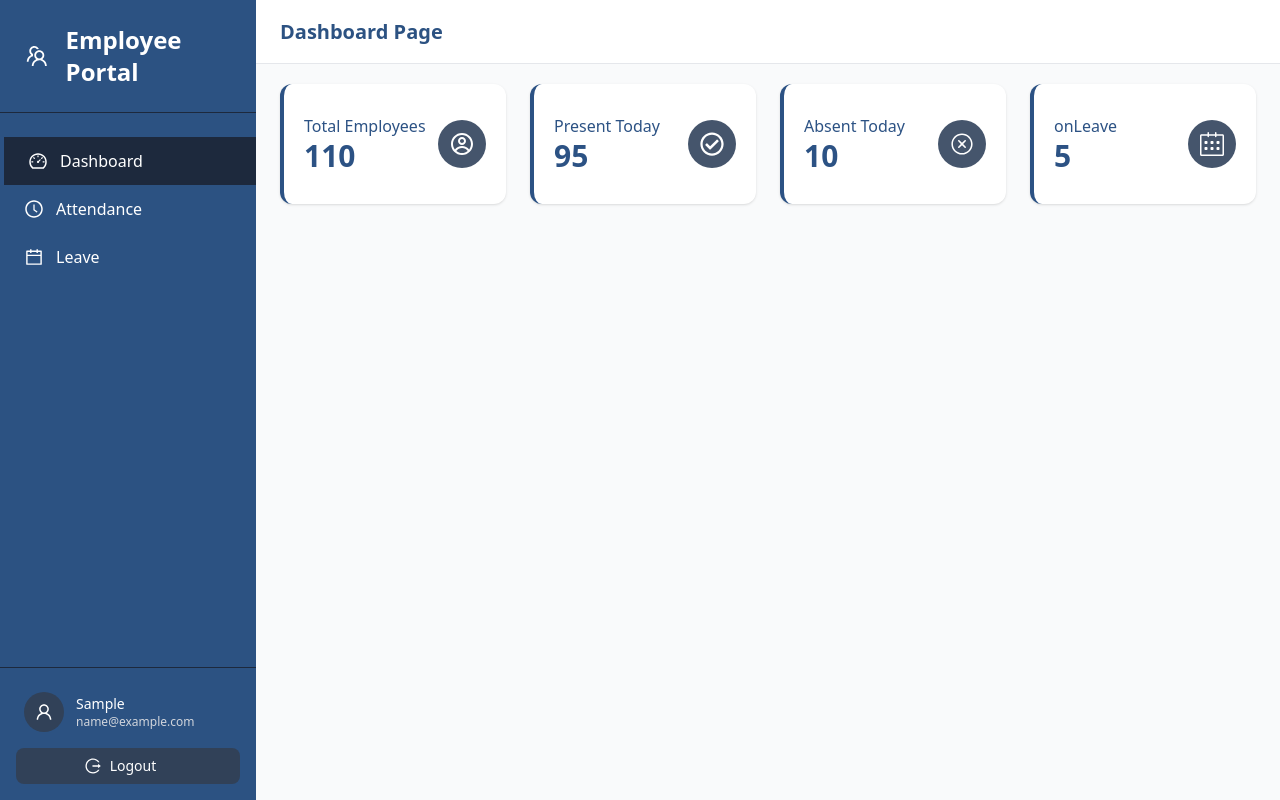
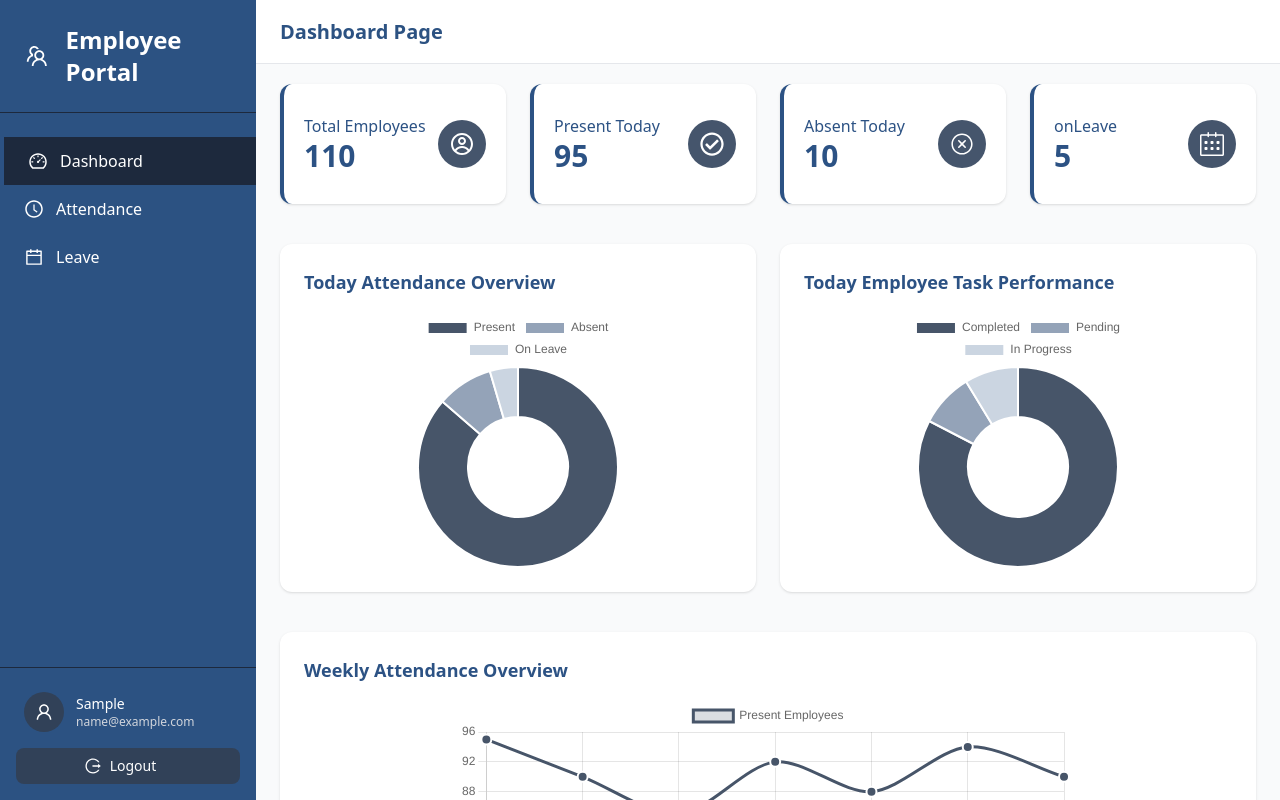
Before and after one commit to faizan1122786666/Employee-Portal, a React (Vite) app: page / in a window 1280 px wide. Both pictures are taken after typing "Sample", "name@example.com", "Sample123" into the empty fields and a click on the button "Access Portal". Built offline with nearby package versions, Linux system fonts and the light colour scheme.

Commit message:
Charts added

```diff
--- a/package.json
+++ b/package.json
@@ -11,8 +11,10 @@
   },
   "dependencies": {
     "@tailwindcss/vite": "^4.1.18",
+    "chart.js": "^4.5.1",
     "lucide-react": "^0.562.0",
     "react": "^19.2.0",
+    "react-chartjs-2": "^5.3.1",
     "react-dom": "^19.2.0",
     "react-icons": "^5.5.0",
     "react-router-dom": "^7.12.0",
--- a/src/pages/Dashboard.jsx
+++ b/src/pages/Dashboard.jsx
@@ -1,10 +1,24 @@
 /* eslint-disable no-unused-vars */
 import { useEffect, useState } from 'react'
-import { AiOutlineUser } from 'react-icons/ai'
 import { RxCrossCircled } from "react-icons/rx";
 import { FaRegCheckCircle } from "react-icons/fa";
 import { CgProfile } from "react-icons/cg";
 import { SlCalender } from "react-icons/sl";
+import { Doughnut,Line } from 'react-chartjs-2';
+
+import { Chart as ChartJS, ArcElement, Tooltip, Legend } from 'chart.js'
+ChartJS.register(ArcElement, Tooltip, Legend)
+import { LineElement, PointElement, CategoryScale, LinearScale, Title } from 'chart.js'
+ChartJS.register(
+  ArcElement,
+  LineElement,
+  PointElement,
+  CategoryScale,
+  LinearScale,
+  Title,
+  Tooltip,
+  Legend
+)
 const mockdata = {
   totalemployees: 110,
   todaypresent: 95,
@@ -12,6 +26,67 @@ const mockdata = {
   todayleave: 5,
 }
 
+const chartData = {
+  labels: ['Present', 'Absent', 'On Leave'],
+  datasets: [
+    {
+      label: 'Employees',
+      data: [
+        mockdata.todaypresent,
+        mockdata.todayabsent,
+        mockdata.todayleave,
+      ],
+      backgroundColor: [
+        'rgb(71, 85, 105)',
+        'rgb(148, 163, 184)',
+        'rgb(203, 213, 225)',
+      ],
+      hoverOffset: 4,
+    },
+  ],
+}
+
+const weeklyAttendanceLabels = ['Mon', 'Tue', 'Wed', 'Thu', 'Fri', 'Sat', 'Sun'];
+
+const weeklyAttendanceData = {
+  labels: weeklyAttendanceLabels,
+  datasets: [
+    {
+      label: 'Present Employees',
+      data: [95, 90, 85, 92, 88, 94, 90],
+      fill: false,
+      borderColor: 'rgb(71, 85, 105)',
+      backgroundColor: 'rgba(71, 85, 105, 0.2)',
+      tension: 0.3,
+      pointBackgroundColor: 'rgb(71, 85, 105)',
+      pointBorderColor: '#fff',
+      pointBorderWidth: 2,
+      pointRadius: 5,
+      pointHoverRadius: 8,
+    },
+  ],
+};
+
+
+const EmployeeTaskPerformanceDate = {
+   labels:['Completed','Pending','In Progress'],
+   datasets:[
+    {
+      label:'Tasks',
+      data:[
+        mockdata.todaypresent,
+        mockdata.todayabsent,
+        mockdata.todayabsent,
+      ],
+       backgroundColor: [
+        'rgb(71, 85, 105)',
+        'rgb(148, 163, 184)',
+        'rgb(203, 213, 225)',
+      ],
+      hoverOffset:4,
+    },
+   ],
+}
 function Dashboard({ setTitle }) {
   const [data, setData] = useState(mockdata)
 
@@ -20,8 +95,9 @@ function Dashboard({ setTitle }) {
   }, [setTitle])
 
   return (
+  <>
     <div className="grid grid-cols-1 sm:grid-cols-2 lg:grid-cols-4 gap-6 mt-5">
-      <div className="bg-white p-5 rounded-xl border-l-4 border-[#2C5284] flex items-center justify-between shadow w-full min-h-30">
+      <div className="bg-white p-5 rounded-xl border-l-4 border-[#2C5284] flex items-center justify-between shadow w-full min-h-30 hover:shadow-xl transform transition duration-300 ease-in-out">
         <div>
           <p className="text-sm sm:text-base text-[#2C5284]">
             Total Employees
@@ -36,7 +112,7 @@ function Dashboard({ setTitle }) {
         </div>
       </div>
 
-        <div className="bg-white p-5 rounded-xl border-l-4 border-[#2C5284] flex items-center justify-between shadow w-full min-h-30">
+         <div className="bg-white p-5 rounded-xl border-l-4 border-[#2C5284] flex items-center justify-between shadow w-full min-h-30 hover:shadow-xl transform transition duration-300 ease-in-out">
           <div>
           <p className="text-sm sm:text-base text-[#2C5284]">
             Present Today
@@ -50,7 +126,7 @@ function Dashboard({ setTitle }) {
         </div>
       </div>
 
-        <div className="bg-white p-5 rounded-xl border-l-4 border-[#2C5284] flex items-center justify-between shadow w-full min-h-30">
+        <div className="bg-white p-5 rounded-xl border-l-4 border-[#2C5284] flex items-center justify-between shadow w-full min-h-30 hover:shadow-xl transform transition duration-300 ease-in-out">
           <div>
           <p className="text-sm sm:text-base text-[#2C5284]">
             Absent Today
@@ -64,7 +140,7 @@ function Dashboard({ setTitle }) {
         </div>
       </div>
 
-       <div className="bg-white p-5 rounded-xl border-l-4 border-[#2C5284] flex items-center justify-between shadow w-full min-h-30">
+       <div className="bg-white p-5 rounded-xl border-l-4 border-[#2C5284] flex items-center justify-between shadow w-full min-h-30 hover:shadow-xl transform transition duration-300 ease-in-out">
           <div>
           <p className="text-sm sm:text-base text-[#2C5284]">
             onLeave
@@ -79,10 +155,76 @@ function Dashboard({ setTitle }) {
       </div>
 
     </div>
+
+
+   <div className="grid grid-cols-1 md:grid-cols-2 gap-6 mt-10">
+   <div className="bg-white p-6 rounded-xl shadow hover:shadow-xl transform transition duration-300 ease-in-out">
+    <h2 className="text-lg font-bold text-[#2C5284] mb-4">
+      Today Attendance Overview
+    </h2>
+
+    <div className="w-full flex justify-center">
+      <div className="w-64 sm:w-72 md:w-64">
+        <Doughnut data={chartData} />
+       </div>
+     </div>
+    </div>
+
+    <div className="bg-white p-6 rounded-xl shadow hover:shadow-xl transform transition  duration-300 ease-in-out">
+    <h2 className="text-lg font-bold text-[#2C5284] mb-4">
+      Today Employee Task Performance
+    </h2>
+
+    <div className="w-full flex justify-center">
+      <div className="w-64 sm:w-72 md:w-64">
+        <Doughnut data={EmployeeTaskPerformanceDate} />
+      </div>
+    </div>
+    </div>
+  </div>
+
+  <div className="grid grid-cols-1 mt-10">
+    <div  className="bg-white p-6 rounded-xl shadow hover:shadow-xl transform transition duration-300 ease-in-out">
+      <h2  className="text-lg font-bold text-[#2C5284] mb-4">
+        Weekly Attendance Overview</h2>
+      <div className="w-full flex justify-center">
+        <div className="w-full md:w-3/4 lg:w-2/3">
+           <Line data={weeklyAttendanceData} options={{maintainAspectRatio:false}}/>
+        </div>
+      </div>
+    </div>
+  </div>
+
+  </>
   )
 }
 
 export default Dashboard
+
+
+
+
+
+
+
+
+
+
+
+
+
+
+
+
+
+
+
+
+
+
+
+
+
 
 
 // import { useState, useEffect } from 'react';
```
Also changed, not shown: 1 other file (tests, documents, lock files or other folders).
